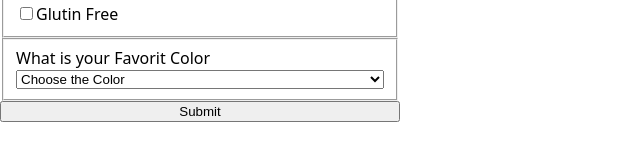
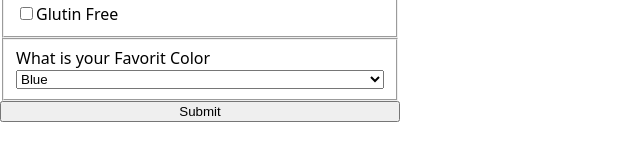
Before and after one commit to anwarrahim/form-learning-project, a React (Vite) app: page / in a window 1280 px wide. Shown: the part 415-575 px from the top of the page, without its empty margins (0-640 px from the left). Built offline with nearby package versions, Linux system fonts and the light colour scheme.

Commit message:
Make color selection prompt disabled by default in sign-up form

```diff
--- a/src/components/Form.jsx
+++ b/src/components/Form.jsx
@@ -64,7 +64,7 @@ function signUp(formData){
                     What is your Favorit Color
                 </lengend>
                 <select name="selectColor" id="color-selection">
-                    <option value="">Choose the Color</option>
+                    <option value="" disabled>Choose the Color</option>
                     <option value="blue">
                     Blue
                     </option>
```
